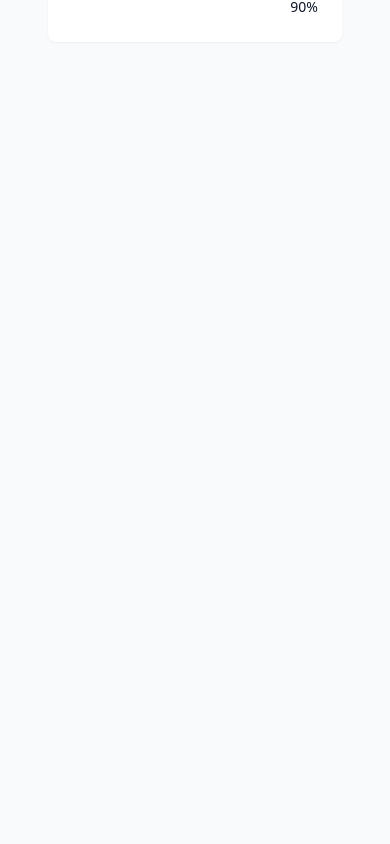
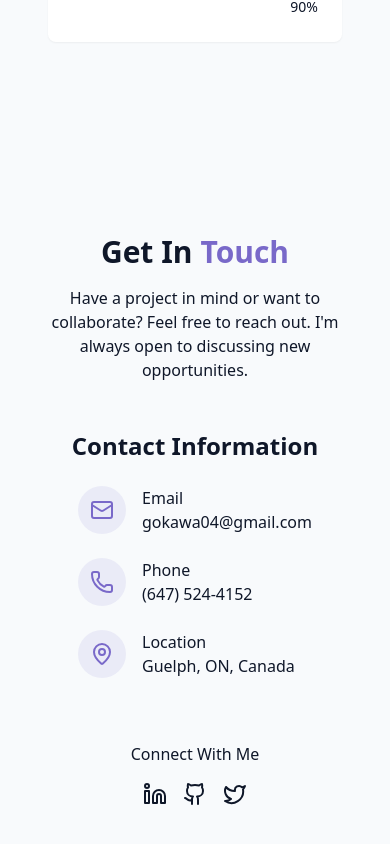
Before and after one commit to GrantOkawa/personal-portfolio, a React (Vite) app: page / in a window 390 px wide. Shown: the part 9054-9898 px from the top of the page. Before the commit the page ends 9192 px from the top, so only its background shows below. Built offline with nearby package versions, Linux system fonts and the light colour scheme.

Commit message:
Added contact section

```diff
--- /dev/null
+++ b/src/components/ContactSection.jsx
@@ -0,0 +1,93 @@
+import {
+  Linkedin,
+  Mail,
+  MapPin,
+  Phone,
+  Send,
+  Twitter,
+  Github
+} from "lucide-react";
+
+export const ContactSection = () => {
+     return (
+    <section id="contact" className="py-24 px-4 relative bg-secondary/30">
+      <div className="container mx-auto max-w-5xl">
+        <h2 className="text-3xl md:text-4xl font-bold mb-4 text-center">
+          Get In <span className="text-primary"> Touch</span>
+        </h2>
+
+        <p className="text-center text-muted-foreground mb-12 max-w-2xl mx-auto">
+          Have a project in mind or want to collaborate? Feel free to reach out.
+          I'm always open to discussing new opportunities.
+        </p>
+
+        <div className="grid grid-cols-1 gap-12">
+          <div className="flex flex-col items-center text-center space-y-8">
+            <h3 className="text-2xl font-semibold mb-6">
+              {" "}
+              Contact Information
+            </h3>
+
+            <div className="space-y-6">
+              <div className="flex items-start space-x-4">
+                <div className="p-3 rounded-full bg-primary/10">
+                  <Mail className="h-6 w-6 text-primary" />{" "}
+                </div>
+                <div className="text-left">
+                  <h4 className="font-medium"> Email</h4>
+                  <a
+                    href="mailto:gokawa04@gmail.com"
+                    className="text-muted-foreground hover:text-primary transition-colors"
+                  >
+                    gokawa04@gmail.com
+                  </a>
+                </div>
+              </div>
+              <div className="flex items-start space-x-4">
+                <div className="p-3 rounded-full bg-primary/10">
+                  <Phone className="h-6 w-6 text-primary" />{" "}
+                </div>
+                <div className="text-left">
+                  <h4 className="font-medium"> Phone</h4>
+                  <a
+                    href="tel:6475244152"
+                    className="text-muted-foreground hover:text-primary transition-colors"
+                  >
+                    (647) 524-4152
+                  </a>
+                </div>
+              </div>
+              <div className="flex items-start space-x-4">
+                <div className="p-3 rounded-full bg-primary/10">
+                  <MapPin className="h-6 w-6 text-primary" />{" "}
+                </div>
+                <div className="text-left">
+                  <h4 className="font-medium"> Location</h4>
+                  <a className="text-muted-foreground hover:text-primary transition-colors">
+                    Guelph, ON, Canada
+                  </a>
+                </div>
+              </div>
+            </div>
+
+            <div className="pt-8">
+              <h4 className="font-medium mb-4"> Connect With Me</h4>
+              <div className="flex space-x-4 justify-center">
+                <a href="https://www.linkedin.com/in/grantokawa/" target="_blank">
+                  <Linkedin />
+                </a>
+                <a href="https://github.com/GrantOkawa" target="_blank">
+                  <Github />
+                </a>
+                <a href="https://x.com/grantTokawa" target="_blank">
+                  <Twitter />
+                </a>
+              </div>
+            </div>
+          </div>
+
+        </div>
+      </div>
+    </section>
+  );
+};
--- a/src/pages/Home.jsx
+++ b/src/pages/Home.jsx
@@ -5,6 +5,7 @@
 import { AboutSection} from "../components/AboutSection";
 import { SkillsSection } from "../components/SkillsSection";
 import { ProjectsSection } from "../components/ProjectsSection";
+import { ContactSection } from "../components/ContactSection";
 
 export const Home = () => {
     return (
@@ -24,6 +25,7 @@
                 <AboutSection />
                 <ProjectsSection />
                 <SkillsSection />
+                <ContactSection />
             </main>
 
             {/* Footer */}
```
